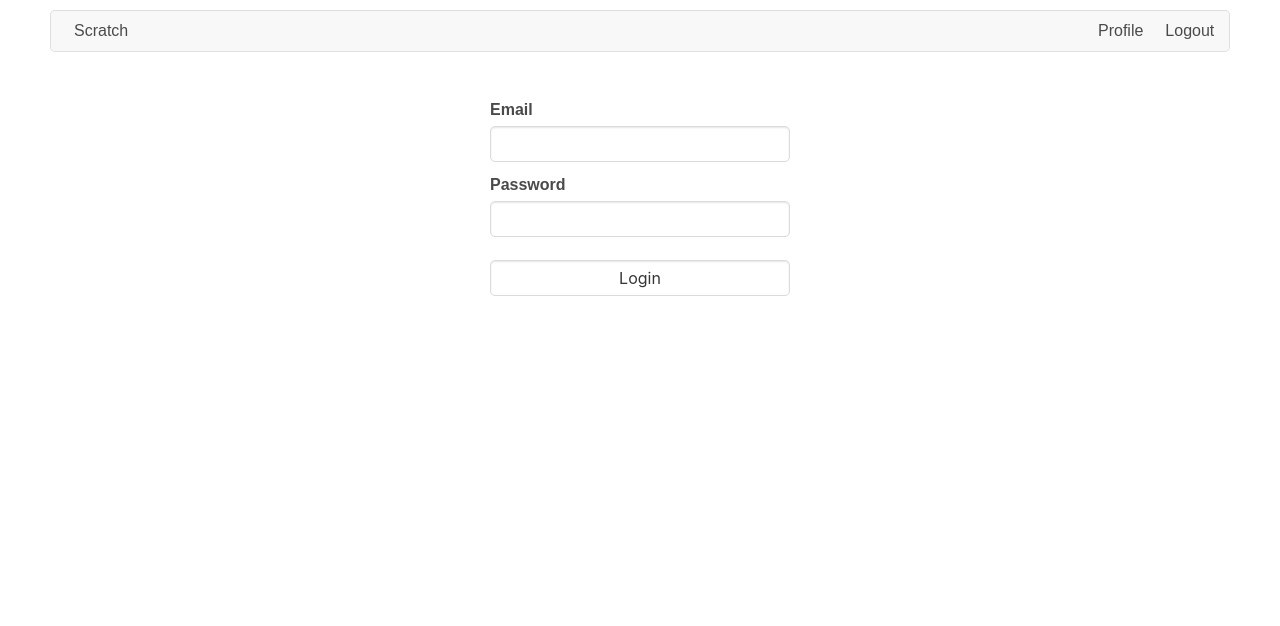
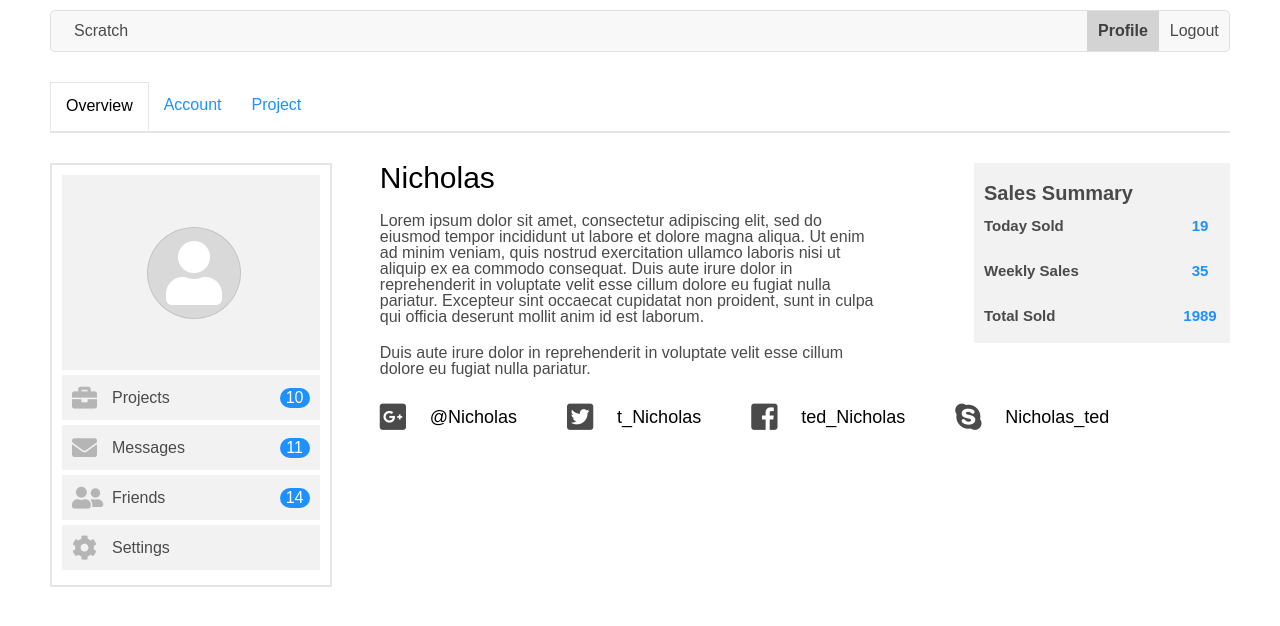
Before and after one commit to kiran-kumar011/DhurvaReactAssignment, a React (Create React App) app: page /profile in a window 1280 px wide. Before the commit this address led to /login. Shown: the top 626 px of the page. Built offline with nearby package versions, Linux system fonts and the light colour scheme; sample sign-in values are in the browser's storage.

Commit message:
authentication is done

```diff
--- a/src/App.css
+++ b/src/App.css
@@ -114,9 +114,11 @@ form label {
 
 .green {
   color: green;
+  text-align: center;
 }
 .red {
   color: red;
+  text-align: center;
 }
 
 /* home component styling */
--- a/src/App.js
+++ b/src/App.js
@@ -1,7 +1,7 @@
 import React, { Component } from 'react';
 // import Users from './database/users.json';
 import './App.css';
-import { BrowserRouter as Router, Route } from 'react-router-dom';
+import { BrowserRouter as Router, Route, Switch } from 'react-router-dom';
 import {connect} from 'react-redux';
 
 import { getAllUsers, verifyUserToken } from './actions';
@@ -38,16 +38,14 @@ class App extends Component {
   render() {
     console.log('.......render verification', this.props.isLoggedIn)
     return (
-
       <Router>
-        <Route exact path='/' component={ Nav }></Route>
-        <Route  path='/home' component={ Home }></Route>
-        <Route  path='/login' component={ Login }></Route>
-        <Route  path='/signup' component={ Signup }></Route>
-        <Route  path='/profile' component={ Profile }></Route>
-        <PrivateRoute exact path='/home' component={Home} />
-        <PrivateRoute exact path='/' component={Nav} />
-        <PrivateRoute exact path='/profile' component={Profile} />
+        <Switch>
+          <Route path='/login' component={ Login }></Route>
+          <Route path='/signup' component={ Signup }></Route>
+          <PrivateRoute  path='/home' component={Home} />
+          <PrivateRoute exact path='/' component={Nav} />
+          <PrivateRoute  path='/profile' component={Profile} />
+        </Switch>
       </Router>
     )
   }
--- a/src/Login.js
+++ b/src/Login.js
@@ -14,9 +14,24 @@ class Login extends Component {
 		id: null,
 	}
 
+	componentDidMount = () => {
+		if(this.props.isAuth){
+			const {from} = this.props.location.state;
+			this.props.history.push(from.pathname);
+		}
+	}
+
+	componentDidUpdate = () => {
+		if(this.props.isAuth){
+			const {from} = this.props.location.state;
+			this.props.history.push(from.pathname);
+		}
+	}
+
 
 	handleChange = (e) => {
-		this.setState({[e.target.name] : e.target.value });
+
+		this.setState({[e.target.name] : e.target.value, message: '' });
 	}
 
 
@@ -27,6 +42,10 @@ class Login extends Component {
 			email,
 			password,
 		}
+		if(!email || !password) {
+			this.setState({message: 'please fill the form'});
+			return;
+		}
 
 		this.props.dispatch(userLogin(data)).then(res => {
 			res.success ?
@@ -34,17 +53,21 @@ class Login extends Component {
 				message: res.message,
 				isLoggedIn: true,
 				id : res.user.id
-			}) : this.setState({message: res.message})
+			})
+			:
+			this.setState({message: res.message})
+
 			if(res.success) {
 				console.log('logged in succesfully');
 				setTimeout(() => {
-					localStorage.setItem('userId', this.state.id);
-					this.props.history.push('/home');
-					// if(this.props.location.state.from){
-					// 	this.props.history.push(this.props.location.state.from.pathname);
-					// } else {
-					// 	this.props.history.push('/home');
-					// }
+					var userId = res.user.id ? res.user.id : ''
+					localStorage.setItem('userId', userId);
+					if(this.props.isAuth){
+						const {from} = this.props.location.state;
+						this.props.history.push(from.pathname);
+					} else {
+						this.props.history.push('/home');
+					}
 				}, 1000)
 			}
 		});
@@ -77,4 +100,4 @@ class Login extends Component {
 }
 
 
-export default connect()(Login);
+export default connect((state) => ({isAuth: state.isLoggedIn}))(Login);
--- a/src/Overview.js
+++ b/src/Overview.js
@@ -37,19 +37,19 @@ function Overview(props) {
 				<div>
 					<ul className='social-links'>
 						<li className='user-social-list'>
-							<i class="fab fa-google-plus-square"/>
+							<i className="fab fa-google-plus-square"/>
 							<a href='#google-plus'>@{props.user.name}</a>
 						</li>
 						<li className='user-social-list'>
-							<i class="fab fa-twitter-square"/>
+							<i className="fab fa-twitter-square"/>
 							<a href='#twitter'>t_{props.user.name}</a>
 						</li>
 						<li className='user-social-list'>
-							<i class="fab fa-facebook-square"/>
+							<i className="fab fa-facebook-square"/>
 							<a href='#facebook'>ted_{props.user.name}</a>
 						</li>
 						<li className='user-social-list'>
-							<i class="fab fa-skype"/>
+							<i className="fab fa-skype"/>
 							<a href='#skype'>{props.user.name}_ted</a>
 						</li>
 					</ul>
--- a/src/PrivateRoute.js
+++ b/src/PrivateRoute.js
@@ -2,31 +2,22 @@ import React from 'react';
 import { Redirect, Route} from 'react-router-dom';
 import { connect } from 'react-redux';
 
-var count = 0;
-    console.log(++count, 'calld');
-const PrivateRouteComponent = ({component: Component, isAuth,  ...rest}) => (
+const PrivateRouteComponent = ({component: Component, isAuth,  ...rest}) => {
+    // var auth = false;
+    return (
     <Route {...rest} render={(props) =>
-    isAuth ? <div>{rest.children}</div> : (
+    isAuth ? <Component {...props} /> : (
         <Redirect to={{
             pathname: '/login',
             state: { from: props.location }
         }} /> )
     } />
-);
+)
+};
 
 
 
-const mapStateToProps = (state, ownProps) => {
-    console.log(state, "in orivate route")
-    return {
-        isAuth: state.isLoggedIn,
-        userPrevLocation: ownProps.path,
-        routeProps: {
-            exact: ownProps.exact,
-            path: ownProps.path
-        }
-    };
-};
+const mapStateToProps = ({isLoggedIn}) => ({isAuth: isLoggedIn});
 
 const PrivateRoute = connect(mapStateToProps, null)(PrivateRouteComponent);
 export default PrivateRoute;
--- a/src/actions/index.js
+++ b/src/actions/index.js
@@ -16,7 +16,7 @@ export function verifyUserToken(data) {
 	return dispatch => new Promise((resolve, reject) => {
 		var success	= false;
 		var user = Users.find(user => user.id === +data);
-		console.log(data, user, 'write the function to handle user verification');
+		console.log( user, 'write the function to handle user verification');
 		if(user.email) {
 			success = true;
 			dispatch({
@@ -28,10 +28,8 @@ export function verifyUserToken(data) {
 				type: 'LOGGEIN_USER',
 				data: user,
 			});
-			resolve({success})
-		} else {
-			resolve({success})
 		}
+		resolve(success)
 	})
 }
 
@@ -43,7 +41,7 @@ export function userLogin(data) {
 		var message = '';
 
 		var user = Users.find((user, index) => user.email === data.email);
-
+		if(user) {
 			if(user.password === data.password) {
 				message = 'logged in succesfully';
 				success = true;
@@ -58,11 +56,13 @@ export function userLogin(data) {
 			} else {
 				message = 'password did not matched';
 			}
-
+		} else {
+			message = 'email is invalid'
+		}
 		resolve({
 			success,
 			message,
-			user
+			user,
 		})
 	})
 }
```
Lines whose indentation alone changed are shown as unchanged.
